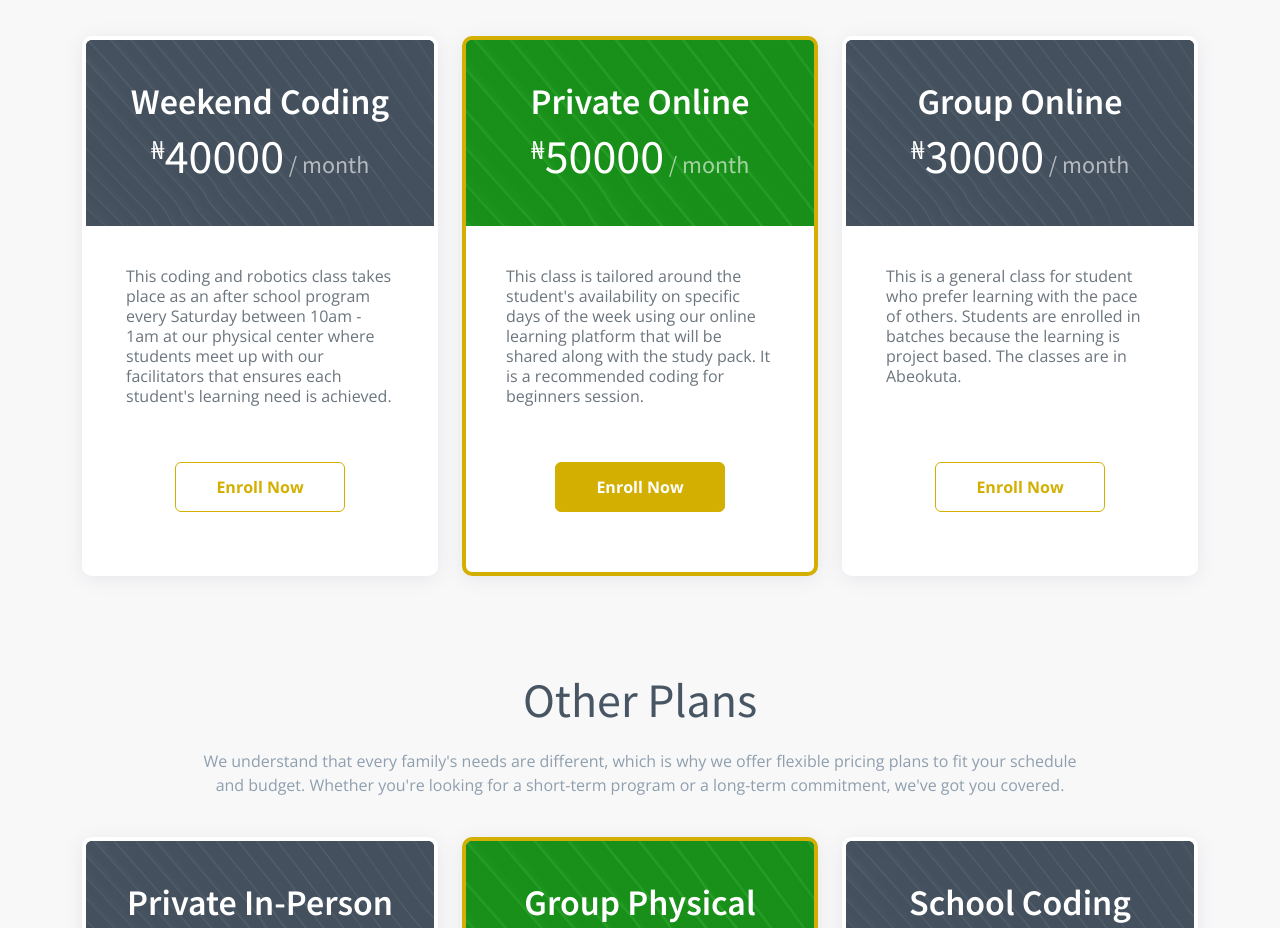
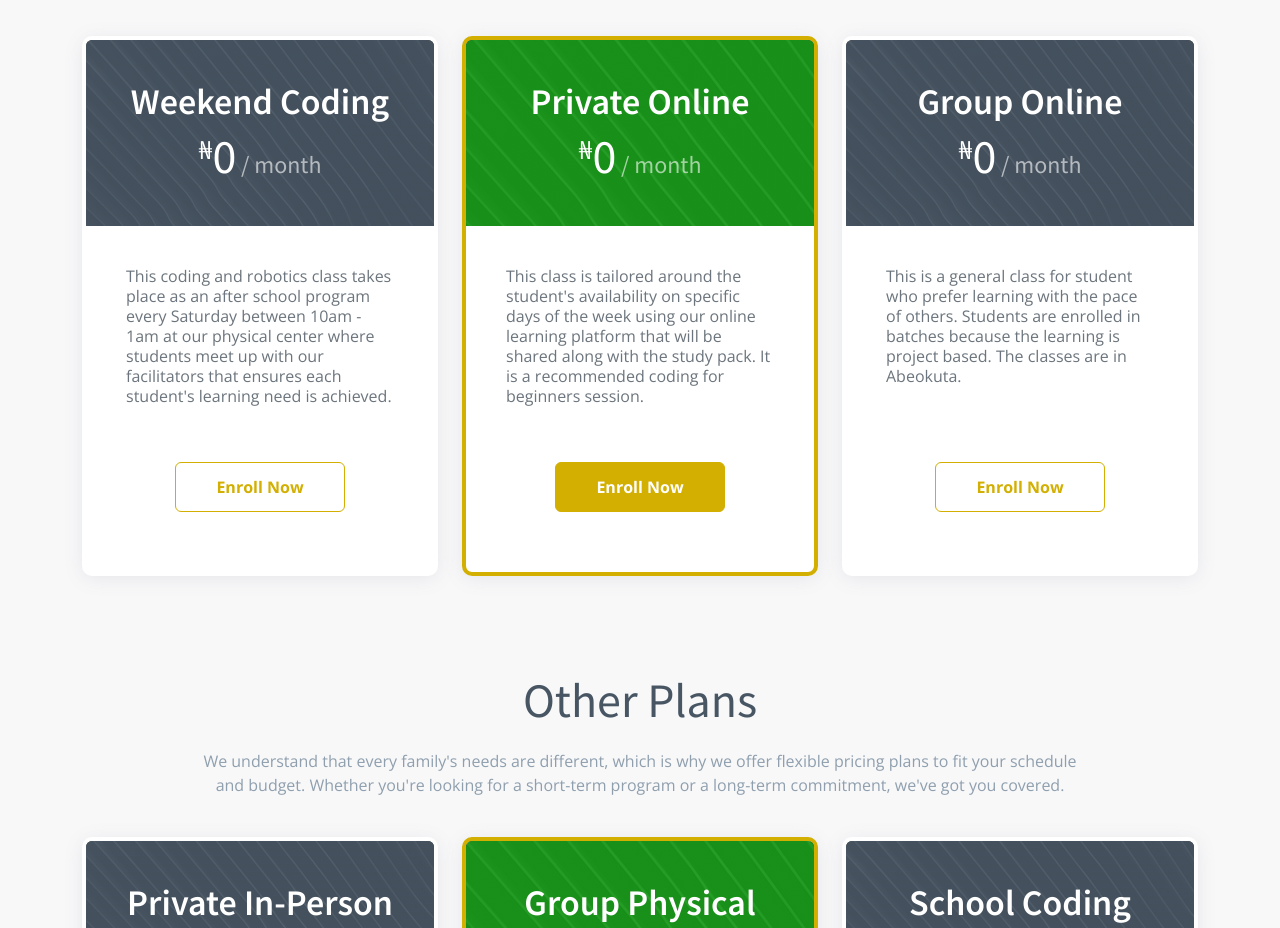
Before and after one commit to sultyl/CodeArcadeForKids, a plain HTML site: page index.html in a window 1280 px wide. Shown: the part 6820-7748 px from the top of the page. Drawn offline with nearby package versions, Linux system fonts and the light colour scheme.

Commit message:
Update index.html

```diff
--- a/index.html
+++ b/index.html
@@ -761,7 +761,7 @@
 
               <div class="pricing-header">
                 <h3>Weekend Coding</h3>
-                <h4><sup>&#8358;</sup>40000<span> / month</span></h4>
+                <h4><sup>&#8358;</sup>0<span> / month</span></h4>
               </div>
 
               <ul>
@@ -782,7 +782,7 @@
 
               <div class="pricing-header">
                 <h3>Private Online</h3>
-                <h4><sup>&#8358;</sup>50000<span> / month</span></h4>
+                <h4><sup>&#8358;</sup>0<span> / month</span></h4>
               </div>
 
               <ul>
@@ -803,7 +803,7 @@
 
               <div class="pricing-header">
                 <h3>Group Online</h3>
-                <h4><sup>&#8358;</sup>30000<span> / month</span></h4>
+                <h4><sup>&#8358;</sup>0<span> / month</span></h4>
               </div>
 
               <ul>
```
